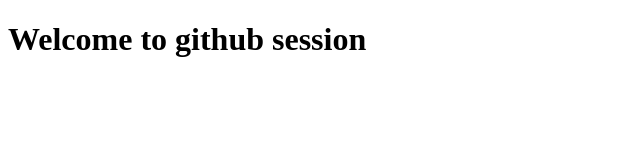
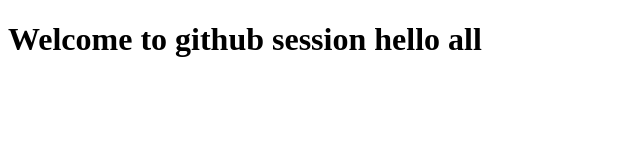
Before and after one commit to kunda03/demo-project2, a plain HTML site: page index.html in a window 1280 px wide. Shown: the whole page, without its empty margins (0-640 px from the left). Drawn offline with Linux system fonts and the light colour scheme.

Commit message:
updated in h1 tag index.html

```diff
--- a/index.html
+++ b/index.html
@@ -6,6 +6,6 @@
     <title>Document</title>
 </head>
 <body>
-    <h1>Welcome to github session</h1>
+    <h1>Welcome to github session hello all</h1>
 </body>
 </html>
```
